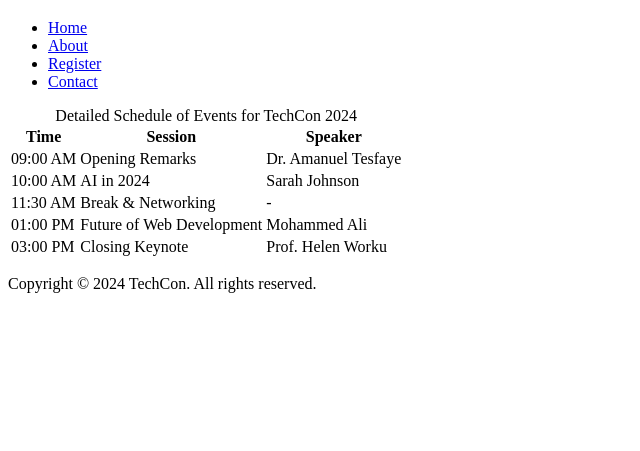
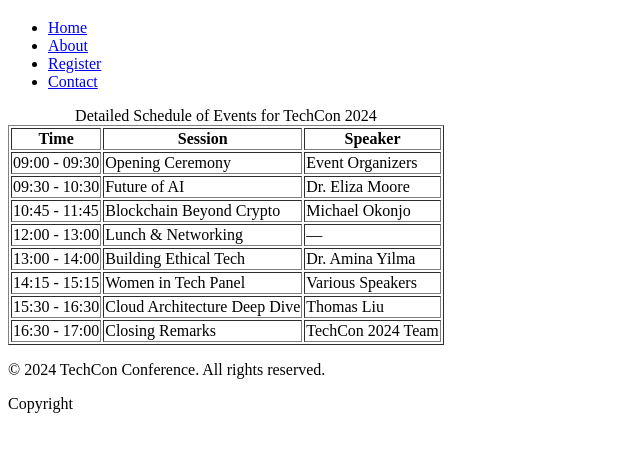
Before and after one commit to gutujir/TechCon_HTML, a plain HTML site: page techcon_website/schedule.html in a window 1280 px wide. Shown: the part 61-512 px from the top of the page, without its empty margins (0-640 px from the left). Drawn offline with Linux system fonts and the light colour scheme.

Commit message:
corrected schedule

```diff
--- a/techcon_website/schedule.html
+++ b/techcon_website/schedule.html
@@ -6,20 +6,22 @@
     <title>Schedule for TechCon 2024</title>
   </head>
   <body>
+    <!-- Header -->
     <header>
       <h1>Schedule for TechCon 2024</h1>
       <nav>
         <ul>
-          <li><a href="/techcon_website/">Home</a></li>
-          <li><a href="/techcon_website/about.html">About</a></li>
-          <li><a href="/techcon_website/register.html">Register</a></li>
-          <li><a href="/techcon_website/contact.html">Contact</a></li>
+          <li><a href="index.html">Home</a></li>
+          <li><a href="about.html">About</a></li>
+          <li><a href="register.html">Register</a></li>
+          <li><a href="contact.html">Contact</a></li>
         </ul>
       </nav>
     </header>
 
+    <!-- Main Content -->
     <main>
-      <table>
+      <table border="1">
         <caption>
           Detailed Schedule of Events for TechCon 2024
         </caption>
@@ -32,36 +34,53 @@
         </thead>
         <tbody>
           <tr>
-            <td>09:00 AM</td>
-            <td>Opening Remarks</td>
-            <td>Dr. Amanuel Tesfaye</td>
+            <td>09:00 - 09:30</td>
+            <td>Opening Ceremony</td>
+            <td>Event Organizers</td>
           </tr>
           <tr>
-            <td>10:00 AM</td>
-            <td>AI in 2024</td>
-            <td>Sarah Johnson</td>
+            <td>09:30 - 10:30</td>
+            <td>Future of AI</td>
+            <td>Dr. Eliza Moore</td>
           </tr>
           <tr>
-            <td>11:30 AM</td>
-            <td>Break & Networking</td>
-            <td>-</td>
+            <td>10:45 - 11:45</td>
+            <td>Blockchain Beyond Crypto</td>
+            <td>Michael Okonjo</td>
           </tr>
           <tr>
-            <td>01:00 PM</td>
-            <td>Future of Web Development</td>
-            <td>Mohammed Ali</td>
+            <td>12:00 - 13:00</td>
+            <td>Lunch & Networking</td>
+            <td>—</td>
           </tr>
           <tr>
-            <td>03:00 PM</td>
-            <td>Closing Keynote</td>
-            <td>Prof. Helen Worku</td>
+            <td>13:00 - 14:00</td>
+            <td>Building Ethical Tech</td>
+            <td>Dr. Amina Yilma</td>
+          </tr>
+          <tr>
+            <td>14:15 - 15:15</td>
+            <td>Women in Tech Panel</td>
+            <td>Various Speakers</td>
+          </tr>
+          <tr>
+            <td>15:30 - 16:30</td>
+            <td>Cloud Architecture Deep Dive</td>
+            <td>Thomas Liu</td>
+          </tr>
+          <tr>
+            <td>16:30 - 17:00</td>
+            <td>Closing Remarks</td>
+            <td>TechCon 2024 Team</td>
           </tr>
         </tbody>
       </table>
     </main>
 
+    <!-- Footer -->
     <footer>
-      <p>Copyright &copy; 2024 TechCon. All rights reserved.</p>
+      <p>&copy; 2024 TechCon Conference. All rights reserved.</p>
+      <p>Copyright</p>
     </footer>
   </body>
 </html>
```
